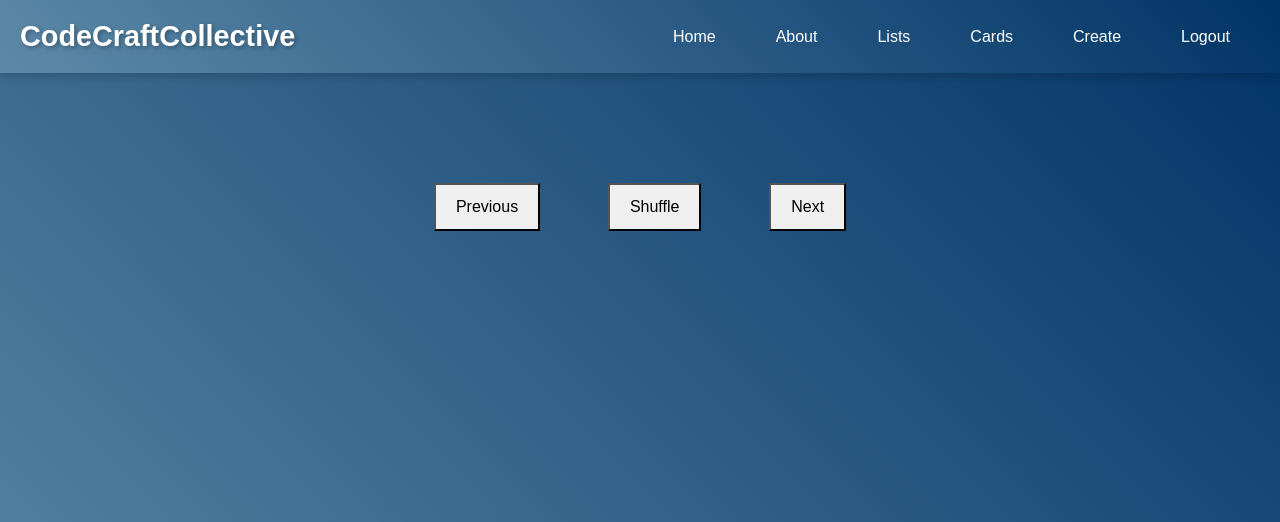
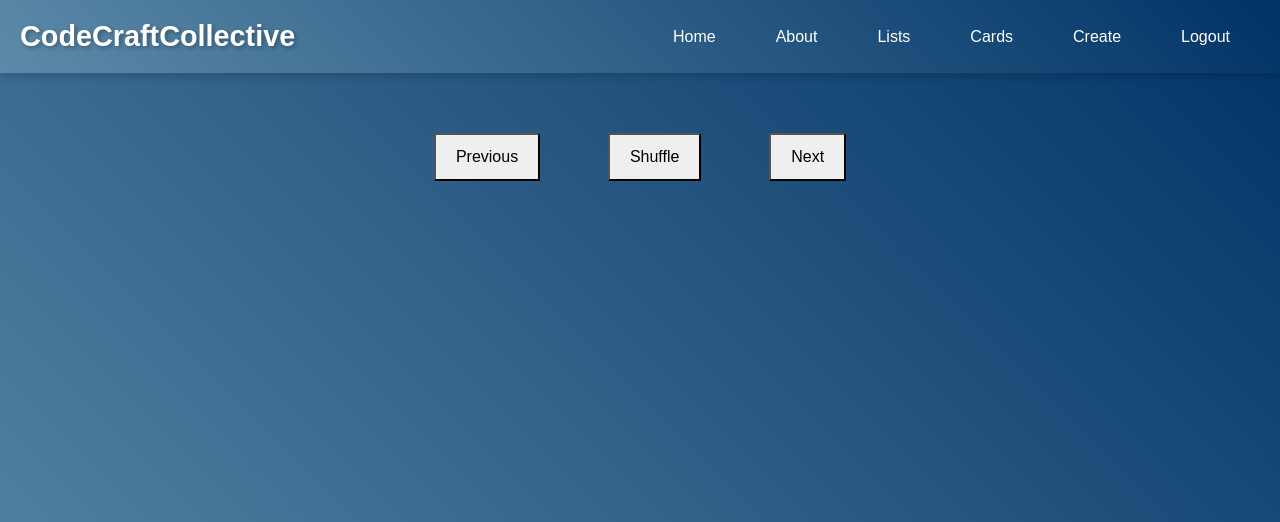
Before and after one commit to CodeCraftCollective/WebApp, a Django app: page /2 in a window 1280 px wide. Shown: the top 522 px of the page. Run offline with Django 4.2, Linux system fonts and the light colour scheme; a user stored in the database is signed in; data comes from the database, SQL or seed files in the repository.

Commit message:
Update base.html

```diff
--- a/website/main/templates/main/base.html
+++ b/website/main/templates/main/base.html
@@ -52,10 +52,6 @@
             box-shadow: 0px 5px 15px rgba(0, 0, 0, 0.2);
         }
 
-        .main-content {
-            padding: 50px 0;
-        }
-
         .content-section h2 {
             color: #003366;
             margin-bottom: 30px;
```
